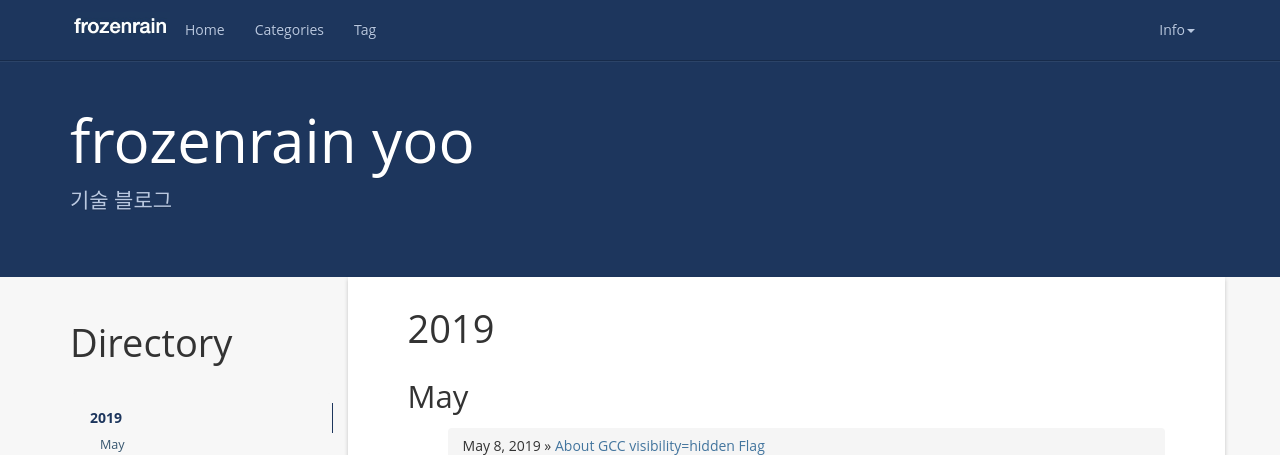
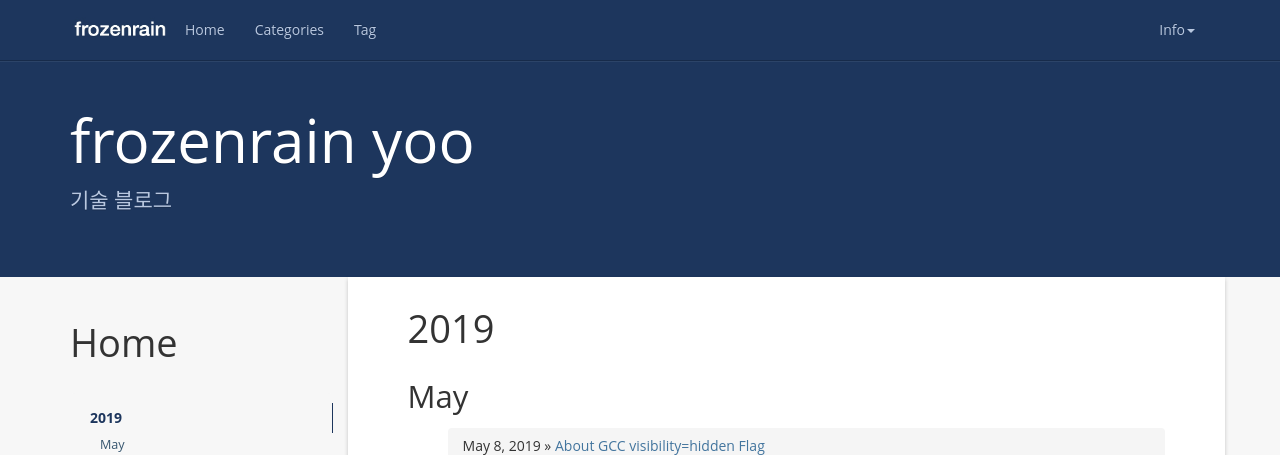
Before and after one commit to frozenrainyoo/frozenrainyoo.github.com, a Jekyll site: the page built from index.html, in a window 1280 px wide and 1243 px high. Shown: the top 455 px of the window. Built offline with Jekyll 4.4.1, drawn with Linux system fonts in a browser that asks for light colours; nearby versions of some CDN libraries; a script that is not in the unit is left out; the list of posts is cut into pages by our own code; comment, search, counter and statistics services are not loaded.

```diff
--- a/_includes/head.html
+++ b/_includes/head.html
@@ -4,8 +4,8 @@
 	<meta name="viewport" content="width=device-width, initial-scale=1.0">
 	<title>{{ page.title | append: ' - ' |append: site.name }}</title>
 
-	<link rel="shortcut icon" href="{{ '/styles/images/favicon.jpg' | prepend: site.baseurl }}">
-	<link rel="icon" href="{{ '/styles/images/favicon.jpg' | prepend: site.baseurl }}">
+<!--	<link rel="shortcut icon" href="{{ '/styles/images/favicon.jpg' | prepend: site.baseurl }}"> -->
+<!--	<link rel="icon" href="{{ '/styles/images/favicon.jpg' | prepend: site.baseurl }}"> -->
 
 	<link rel="stylesheet" href="{{ '/styles/css/index.css' | prepend: site.baseurl }}">
 	<link rel="stylesheet" href="{{ '/styles/css/fontawesome/css/font-awesome.min.css' | prepend: site.baseurl }}">
--- a/_includes/header.html
+++ b/_includes/header.html
@@ -24,7 +24,7 @@
       </ul>
       <ul class="nav navbar-nav navbar-right">
         <li>
-            <a><span id="busuanzi_container_site_pv"><span id="busuanzi_value_site_pv"></span></span></a>
+<!--            <a><span id="busuanzi_container_site_pv"><span id="busuanzi_value_site_pv"></span></span></a> -->
         </li>
         <li class="dropdown">
           <a href="#" class="dropdown-toggle" data-toggle="dropdown">Info<b class="caret"></b></a>
--- a/_includes/lefttree.html
+++ b/_includes/lefttree.html
@@ -1,5 +1,5 @@
 <div id="navigation">
-  <h1>Directory</h1>
+  <h1></h1>
   <ul class="nav sidenav">
   </ul>
   <div style="height: 200px;width: 200px;">
--- a/categories/index.html
+++ b/categories/index.html
@@ -9,7 +9,7 @@ header: Posts By Category
     <div class="col-md-3">
       <div class="sidebar hidden-print" role="complementary">
         <div id="navigation">
-        	<h1>Directory</h1>
+        	<h1>Categories</h1>
       		<ul class="nav sidenav">
 				{% if site.categories.first[0] == null %}
 					{% for category in site.categories %}
--- a/index.html
+++ b/index.html
@@ -7,7 +7,7 @@ layout: default
         <div class="col-md-3">
           <div class="sidebar hidden-print" role="complementary">
             <div id="navigation">
-              <h1>Directory</h1>
+              <h1>Home</h1>
               <ul class="nav sidenav">
                 {% for post in site.posts  %}
                   {% capture this_year %}{{ post.date | date: "%Y" }}{% endcapture %}
--- a/tag/index.html
+++ b/tag/index.html
@@ -9,7 +9,7 @@ header: Posts By Tag
     <div class="col-md-3">
       <div class="sidebar hidden-print" role="complementary">
         <div id="navigation">
-        	<h1>Directory</h1>
+        	<h1>Tag</h1>
       		<ul class="nav sidenav">
 			  	{% if site.tags.first[0] == null %}
 				  	{% for tag in site.tags %}
```
Also changed, not shown: other parts of categories/index.html (+1 -1 lines), other parts of tag/index.html (+1 -1 lines), styles/images/favicon.jpg (deleted), styles/images/logo.jpg.
